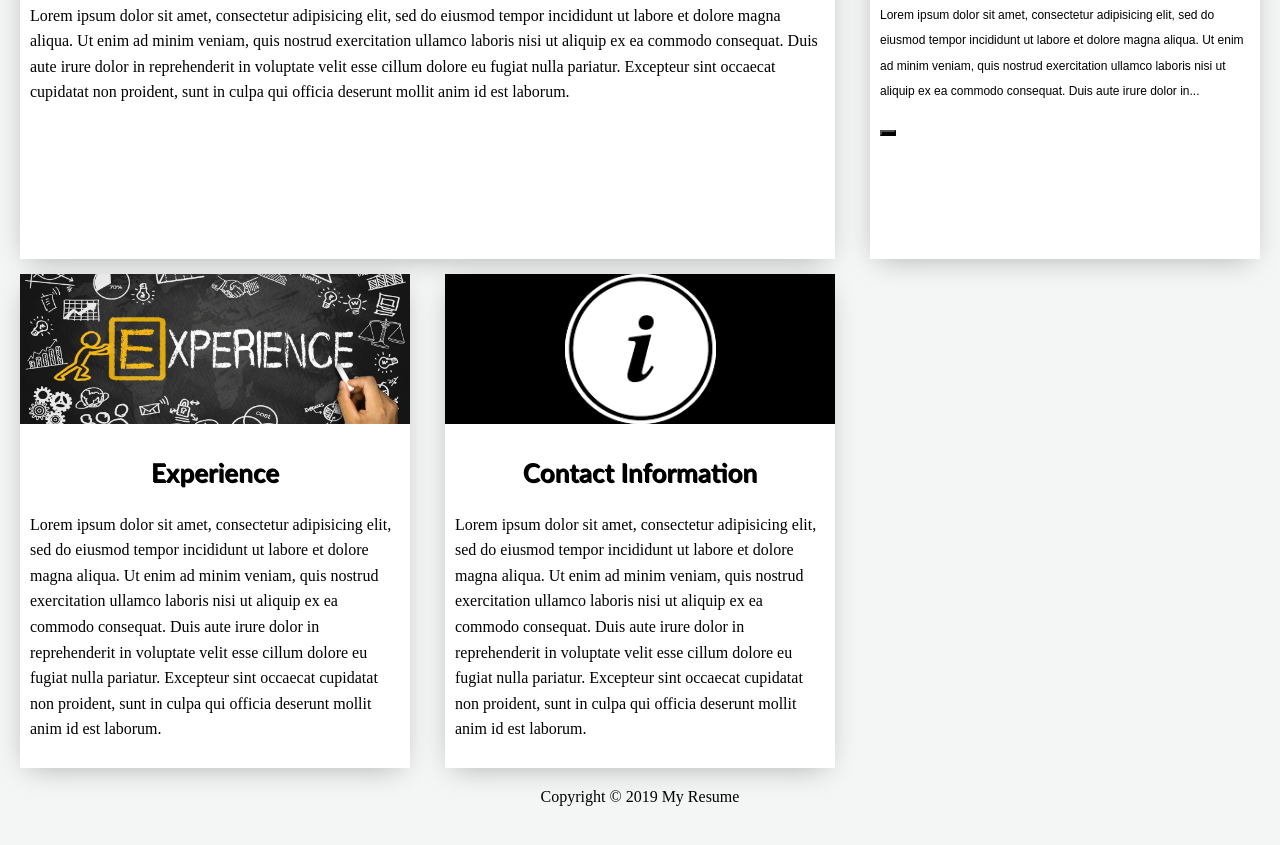
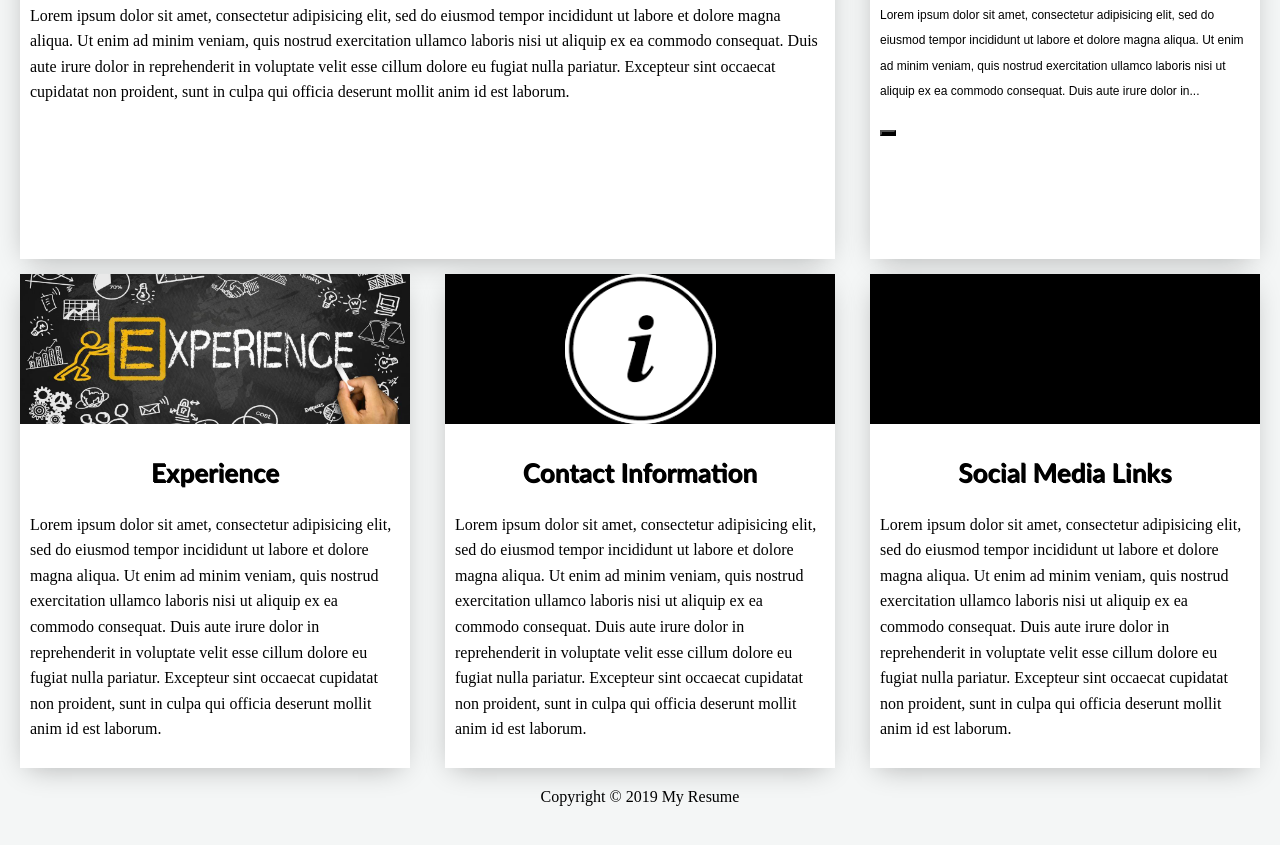
Before and after one commit to EdwardJr05/resume, a website: page edward.html in a window 1280 px wide. Shown: the part 561-1406 px from the top of the page. Drawn offline with Linux system fonts and the light colour scheme.

Commit message:
social media card

```diff
--- a/edward.html
+++ b/edward.html
@@ -71,6 +71,15 @@
           </p></div>
          </div>
 
+         <div class="Social-Profiles" id="SocialProfiles">
+          <div class="Top-Card1" style="background-image: url()"></div>
+            <div class="Bottom-Card">
+              <h3 class="Card-Header">Social Media Links</h3>
+              <p>
+            Lorem ipsum dolor sit amet, consectetur adipisicing elit, sed do eiusmod tempor incididunt ut labore et dolore magna aliqua. Ut enim ad minim veniam, quis nostrud exercitation ullamco laboris nisi ut aliquip ex ea commodo consequat. Duis aute irure dolor in reprehenderit in voluptate velit esse cillum dolore eu fugiat nulla pariatur. Excepteur sint occaecat cupidatat non proident, sunt in culpa qui officia deserunt mollit anim id est laborum.
+           </p></div>
+          </div>
+
   </div>
 
   <footer id="main-footer">
--- a/style.css
+++ b/style.css
@@ -90,6 +90,12 @@ body{
   grid-area: 2 / 2 / 3 / 3;
 
 }
+.Social-Profiles{
+  box-shadow: -1px 7px 28px -9px rgba(0,0,0,0.32);
+  background: #ffffff;
+  grid-area: 2 / 3 / 3 / 3;
+
+}
 
 #more {
   display: none;
```
